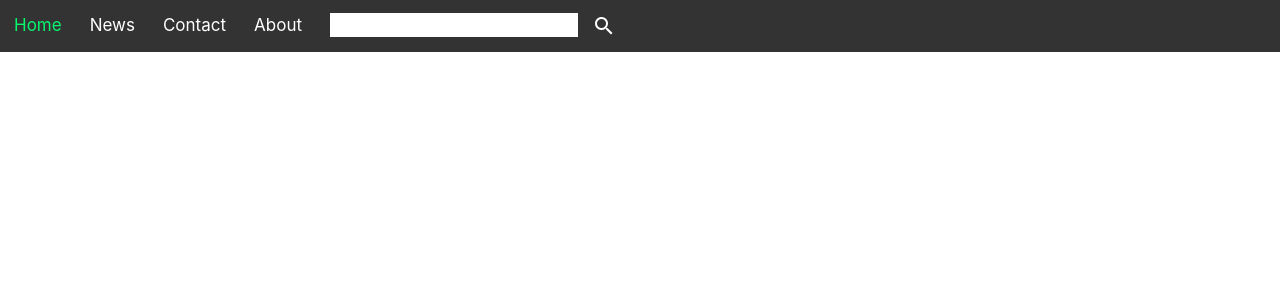
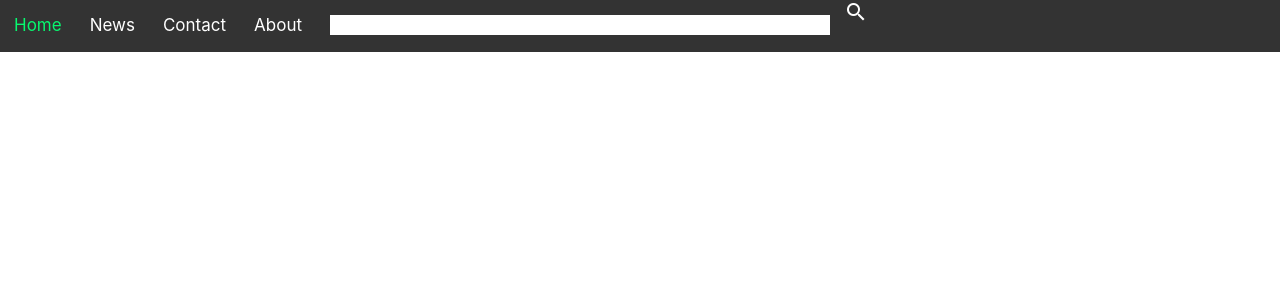
Before and after one commit to tylerewing64/Django-Project, a Django app: page / in a window 1280 px wide. Shown: the top 300 px of the page. Run offline with Django 3.2, Linux system fonts and the light colour scheme.

Commit message:
Update home.html

```diff
--- a/mysite/templates/home.html
+++ b/mysite/templates/home.html
@@ -37,6 +37,7 @@
 
         .search-bar{
 
+
             padding:13px 14px;
 
 
@@ -45,7 +46,8 @@
 
         }
         .search-bar input[type=text] {
-
+            width:500px;
+            height:80%
 
 
 
@@ -53,9 +55,18 @@
 
 
        .material-icons{
-        float:right;
-        padding:14px 0px;
+
+
         color:white;
+
+       }
+        submit {
+            display: inline-block;
+
+
+
+
+
 
        }
     </style>
@@ -89,7 +100,12 @@
                 </div>
 
 
+
                 <i class="material-icons">search</i>
+
+
+
+
         </div>
 
 
```
